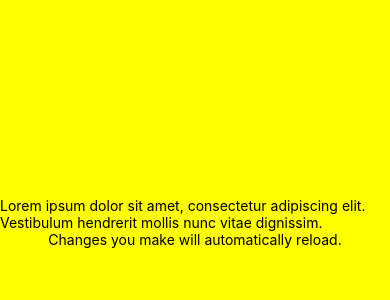
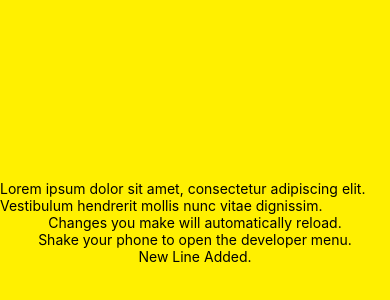
Before and after one commit to alvaropaco/react-match-boilerplate, a React Native app: screen / in a window 390 px wide. Shown: the part 200-500 px from the top of the page. Built offline with nearby package versions, Linux system fonts and the light colour scheme.

Commit message:
muita raiva

```diff
--- a/App.js
+++ b/App.js
@@ -7,6 +7,8 @@ export default class App extends React.Component {
       <View style={styles.container}>
         <Text>Lorem ipsum dolor sit amet, consectetur adipiscing elit. Vestibulum hendrerit mollis nunc vitae dignissim.</Text>
         <Text>Changes you make will automatically reload.</Text>
+        <Text>Shake your phone to open the developer menu.</Text>
+	<Text>New Line Added.</Text>
       </View>
     );
   }
@@ -15,7 +17,7 @@ export default class App extends React.Component {
 const styles = StyleSheet.create({
   container: {
     flex: 1,
-    backgroundColor: '#ffff00',
+    backgroundColor: '#fff000',
     alignItems: 'center',
     justifyContent: 'center',
   },
```
